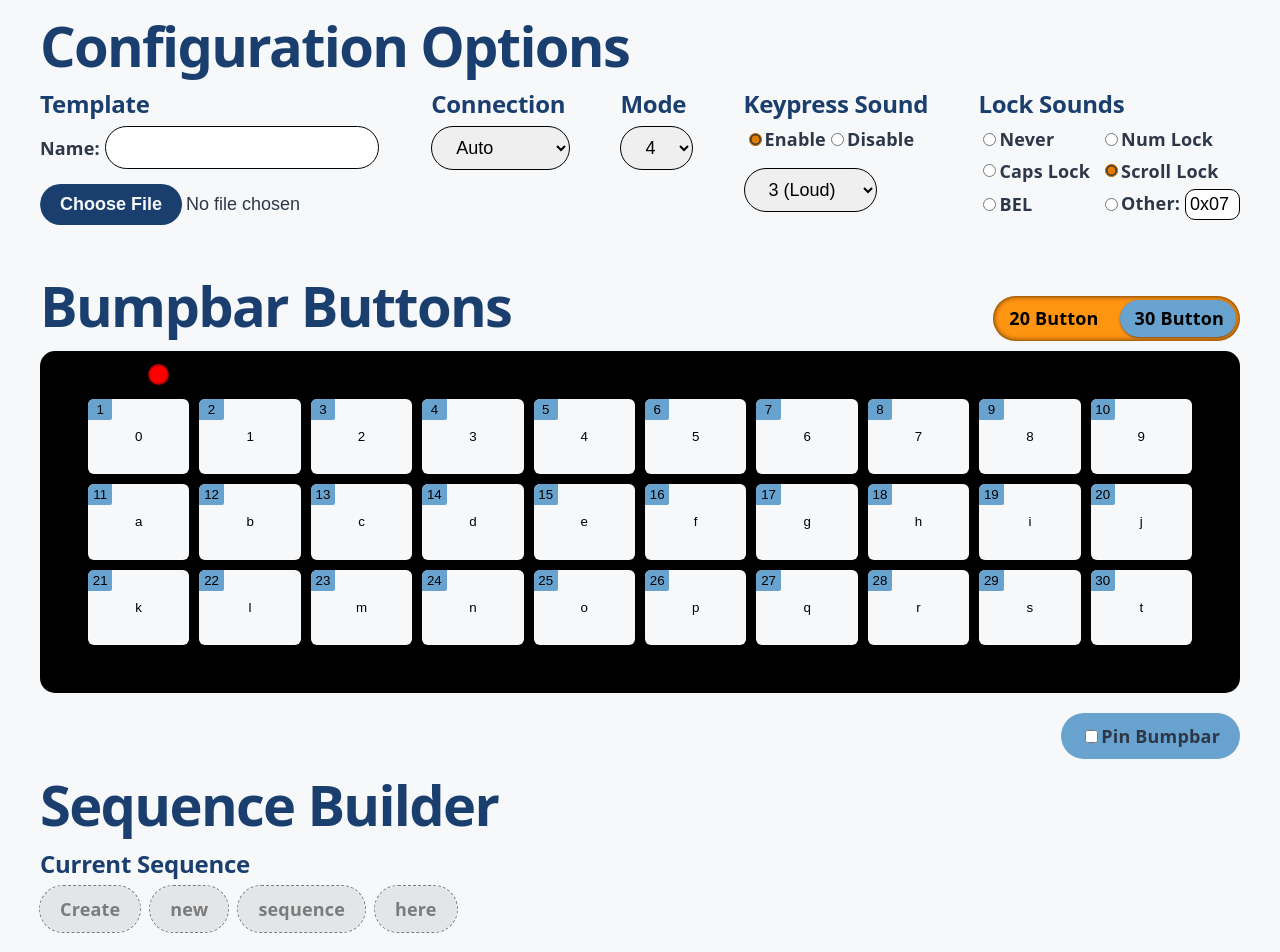
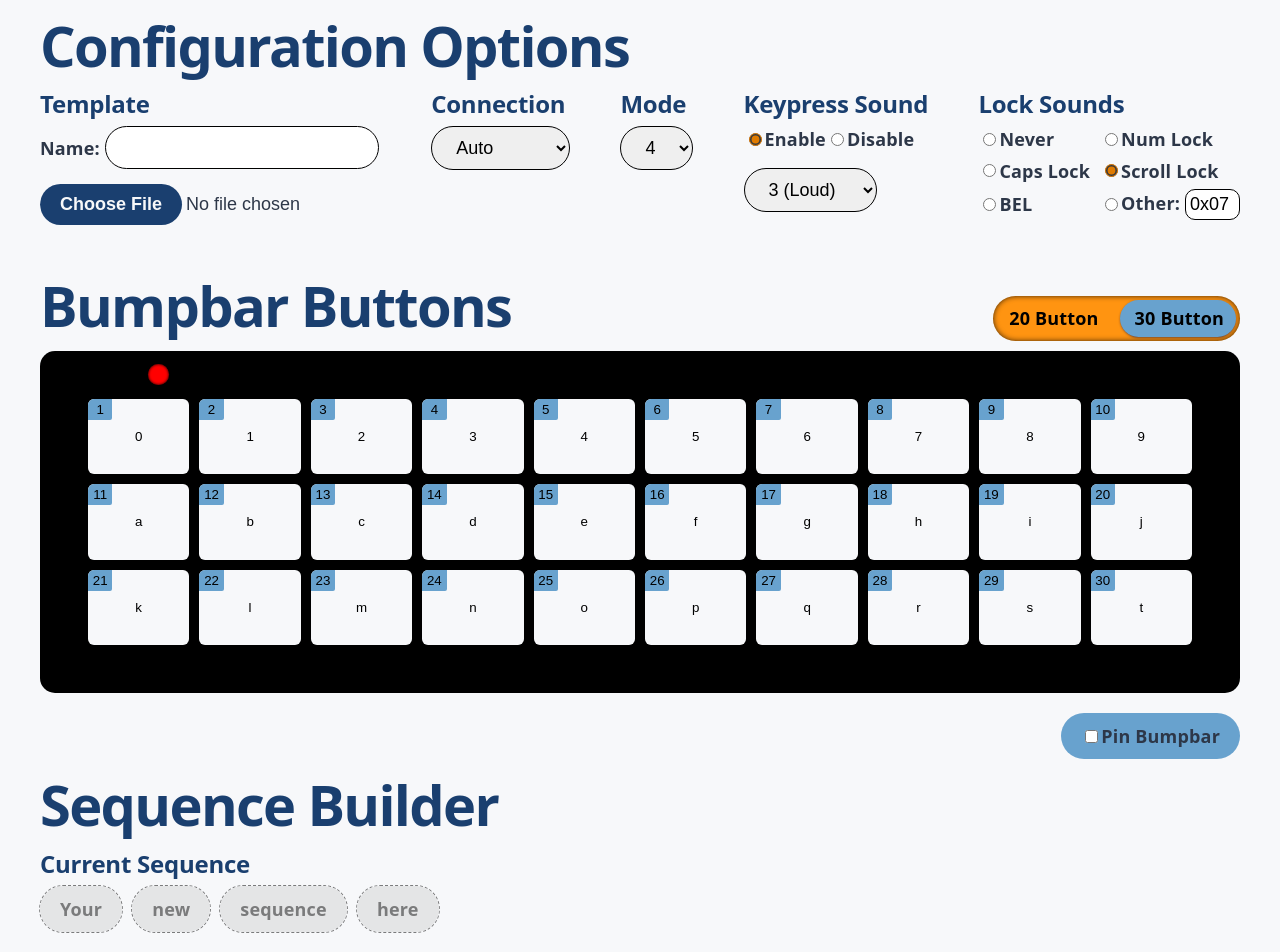
Before and after one commit to reecejpetty/krs-configurator, a React (Vite) app: page / in a window 1280 px wide. Shown: the top 952 px of the page. Built offline with nearby package versions, Linux system fonts and the light colour scheme.

Commit message:
Create context and reducer functionality for sequence

```diff
--- a/src/App.jsx
+++ b/src/App.jsx
@@ -4,15 +4,13 @@ import ConfigOptions from './components/ConfigOptions/ConfigOptions'
 import BumpbarLayout from './components/BumpbarLayout/BumpbarLayout'
 import SequenceBuilder from './components/SequenceBuilder/SequenceBuilder'
 import GenerateFile from "./components/GenerateFile/GenerateFile"
+import { SequenceProvider } from './context/SequenceContext'
 
 function App() {
   const [connection, setConnection] = useState("auto");
   const [mode, setMode] = useState("4");
   const [volume, setVolume] = useState("3");
   const [lockSound, setLockSound] = useState("scroll");
-
-  const [currentSequence, setCurrentSequence] = useState([]);
-  const [nextSequence, setNextSequence] = useState(0)
 
   const [currentButton, setCurrentButton] = useState();
 
@@ -32,12 +30,9 @@ function App() {
         currentButton={currentButton}
         setCurrentButton={setCurrentButton}
       />
-      <SequenceBuilder
-        currentSequence={currentSequence}
-        setCurrentSequence={setCurrentSequence}
-        nextSequence={nextSequence}
-        setNextSequence={setNextSequence}
-       />
+      <SequenceProvider>
+        <SequenceBuilder/>
+      </SequenceProvider>
       <GenerateFile />
     </>
   )
--- a/src/components/SequenceBuilder/SequenceBuilder.jsx
+++ b/src/components/SequenceBuilder/SequenceBuilder.jsx
@@ -1,19 +1,18 @@
 import { useState } from 'react';
 import { DragDropProvider, DragOverlay } from '@dnd-kit/react';
 import { useSortable, isSortable } from '@dnd-kit/react/sortable';
+import { useSequence } from '../../context/SequenceContext';
+import { useSequenceDispatch } from '../../context/SequenceContext';
 import styles from "./SequenceBuilder.module.css"
 
-function SequenceBuilder({ currentSequence, setCurrentSequence, nextSequence, setNextSequence }) {
+function SequenceBuilder() {
   const [string, setString] = useState("")
 
   return (
     <div>
       <h1>Sequence Builder</h1>
       <div className={styles.flexColumn}>
-      <CurrentSequence
-        currentSequence={currentSequence}
-        setCurrentSequence={setCurrentSequence}
-      />
+        <CurrentSequence/>
         <div className={styles.modifierRow}>
           <KeypressModifiers />
           <AddRepeat />
@@ -22,30 +21,24 @@ function SequenceBuilder({ currentSequence, setCurrentSequence, nextSequence, se
         <StringEntry
           string={string}
           setString={setString}
-        currentSequence={currentSequence}
-        setCurrentSequence={setCurrentSequence}
-        nextSequence={nextSequence}
-        setNextSequence={setNextSequence}
         />
-      <KeyboardFunctions
-        currentSequence={currentSequence}
-        setCurrentSequence={setCurrentSequence}
-        nextSequence={nextSequence}
-        setNextSequence={setNextSequence}
-      />
+        <KeyboardFunctions />
       </div>
     </div>
   )
 }
 
-function CurrentSequence({ currentSequence, setCurrentSequence }) {
-  if (currentSequence.length == 0) {
+function CurrentSequence() {
+  const sequence = useSequence();
+  const sequenceDispatch = useSequenceDispatch();
+
+  if (sequence.sequence.length == 0) {
     return (
       <div className={styles.currentSequence}>
         <h2>Current Sequence</h2>
         <div className={styles.currentSequenceItems}>
           <div className={`${styles.sequenceItem} ${styles.emptySequence}`}>
-            <div className={styles.sequenceItemText}>Create</div>
+            <div className={styles.sequenceItemText}>Your</div>
           </div>
           <div className={`${styles.sequenceItem} ${styles.emptySequence}`}>
             <div className={styles.sequenceItemText}>new</div>
@@ -71,12 +64,11 @@ function CurrentSequence({ currentSequence, setCurrentSequence }) {
             const {initialIndex, index} = source;
 
             if (initialIndex !== index) {
-              setCurrentSequence((items) => {
-                const newItems = [...items];
-                const [removed] = newItems.splice(initialIndex, 1);
-                newItems.splice(index, 0, removed);
-                return newItems;
-              });
+              sequenceDispatch({
+                type: "reordered",
+                initialIndex: initialIndex,
+                index: index
+              })
             }
           }
         }}
@@ -84,14 +76,12 @@ function CurrentSequence({ currentSequence, setCurrentSequence }) {
         <div className={styles.currentSequence}>
           <h2>Current Sequence</h2>
           <div className={styles.currentSequenceItems}>
-            {currentSequence.map((item, index) => (
+            {sequence.sequence.map((item, index) => (
               <SequenceItem
                 key={item.id}
                 id={item.id}
                 index={index}
                 text={item.text}
-                currentSequence={currentSequence}
-                setCurrentSequence={setCurrentSequence}
               />
             ))}
             <DragOverlay>
@@ -110,11 +100,15 @@ function CurrentSequence({ currentSequence, setCurrentSequence }) {
 
 }
 
-function SequenceItem({ id, index, text, currentSequence, setCurrentSequence }) {
+function SequenceItem({ id, index, text }) {
+  const sequenceDispatch = useSequenceDispatch();
   const {ref, isDragSource} = useSortable({id, index, data:{["dragText"]: text}});
 
   const deleteItem = () => {
-    setCurrentSequence(currentSequence.filter(item => item.id != id ))
+    sequenceDispatch({
+      type: "deleted",
+      id: id
+    })
   }
 
   return (
@@ -185,12 +179,16 @@ function AddPause() {
   )
 }
 
-function StringEntry({ string, setString, currentSequence, setCurrentSequence, nextSequence, setNextSequence }) {
+function StringEntry({ string, setString }) {
+  const sequenceDispatch = useSequenceDispatch();
+
   const handleSubmit = (e) => {
     e.preventDefault();
     setString("");
-    setCurrentSequence([...currentSequence, {"id": nextSequence, "text": string}]);
-    setNextSequence(nextSequence => nextSequence + 1);
+    sequenceDispatch({
+      type: "added",
+      text: string
+    })
   }
 
   return (
@@ -204,7 +202,7 @@ function StringEntry({ string, setString, currentSequence, setCurrentSequence, n
   )
 }
 
-function KeyboardFunctions({ currentSequence, setCurrentSequence, nextSequence, setNextSequence }) {
+function KeyboardFunctions() {
   const keyboardKeys = [
     {
       "keyboardSide": "leftKeyboard",
@@ -302,10 +300,6 @@ function KeyboardFunctions({ currentSequence, setCurrentSequence, nextSequence,
                 value={key.value}
                 text={key.text}
                 spacing={key.spacing}
-                currentSequence={currentSequence}
-                setCurrentSequence={setCurrentSequence}
-                nextSequence={nextSequence}
-                setNextSequence={setNextSequence}
               />
             ))}
           </div>
@@ -315,13 +309,17 @@ function KeyboardFunctions({ currentSequence, setCurrentSequence, nextSequence,
   )
 }
 
-function KeyboardButton({ value, text, spacing, currentSequence, setCurrentSequence, nextSequence, setNextSequence }) {
+function KeyboardButton({ value, text, spacing }) {
+  const sequenceDispatch = useSequenceDispatch();
+
   if (value === "") {
     return <span className={styles[spacing]}></span>
   } else {
     return <button value={value} className={styles[spacing]} onClick={() => {
-      setCurrentSequence([...currentSequence, {"id": nextSequence, "text": value}]);
-      setNextSequence(nextSequence => nextSequence + 1);
+      sequenceDispatch({
+        type: "added",
+        text: value
+      })
     }}>{text}</button>
   }
 }
--- /dev/null
+++ b/src/context/SequenceContext.jsx
@@ -0,0 +1,59 @@
+import { createContext, useContext, useReducer } from "react";
+
+const SequenceContext = createContext(null);
+const SequenceDispatchContext = createContext(null);
+
+export function SequenceProvider({ children }) {
+  const [state, dispatch] = useReducer(sequenceReducer, initialState);
+
+  return (
+    <SequenceContext value={state}>
+      <SequenceDispatchContext value={dispatch}>
+        {children}
+      </SequenceDispatchContext>
+    </SequenceContext>
+  )
+}
+
+export function useSequence() {
+  return useContext(SequenceContext);
+}
+
+export function useSequenceDispatch() {
+  return useContext(SequenceDispatchContext);
+}
+
+function sequenceReducer(state, action) {
+  switch (action.type) {
+    case "added": {
+      return {
+        ...state,
+        sequence: [...state.sequence, {id: state.nextId, text: action.text}],
+        nextId: state.nextId + 1
+      };
+    }
+    case "deleted": {
+      return {
+        ...state,
+        sequence: state.sequence.filter(item => item.id !== action.id)
+      };
+    }
+    case "reordered": {
+      const newItems = [...state.sequence];
+      const [removed] = newItems.splice(action.initialIndex, 1);
+      newItems.splice(action.index, 0, removed);
+      return {
+        ...state,
+        sequence: newItems
+      };
+    }
+    default: {
+      throw Error("Unknown action: " + action.type)
+    }
+  }
+}
+
+const initialState = {
+  sequence: [],
+  nextId: 0
+}
```
Lines whose indentation alone changed are shown as unchanged.
